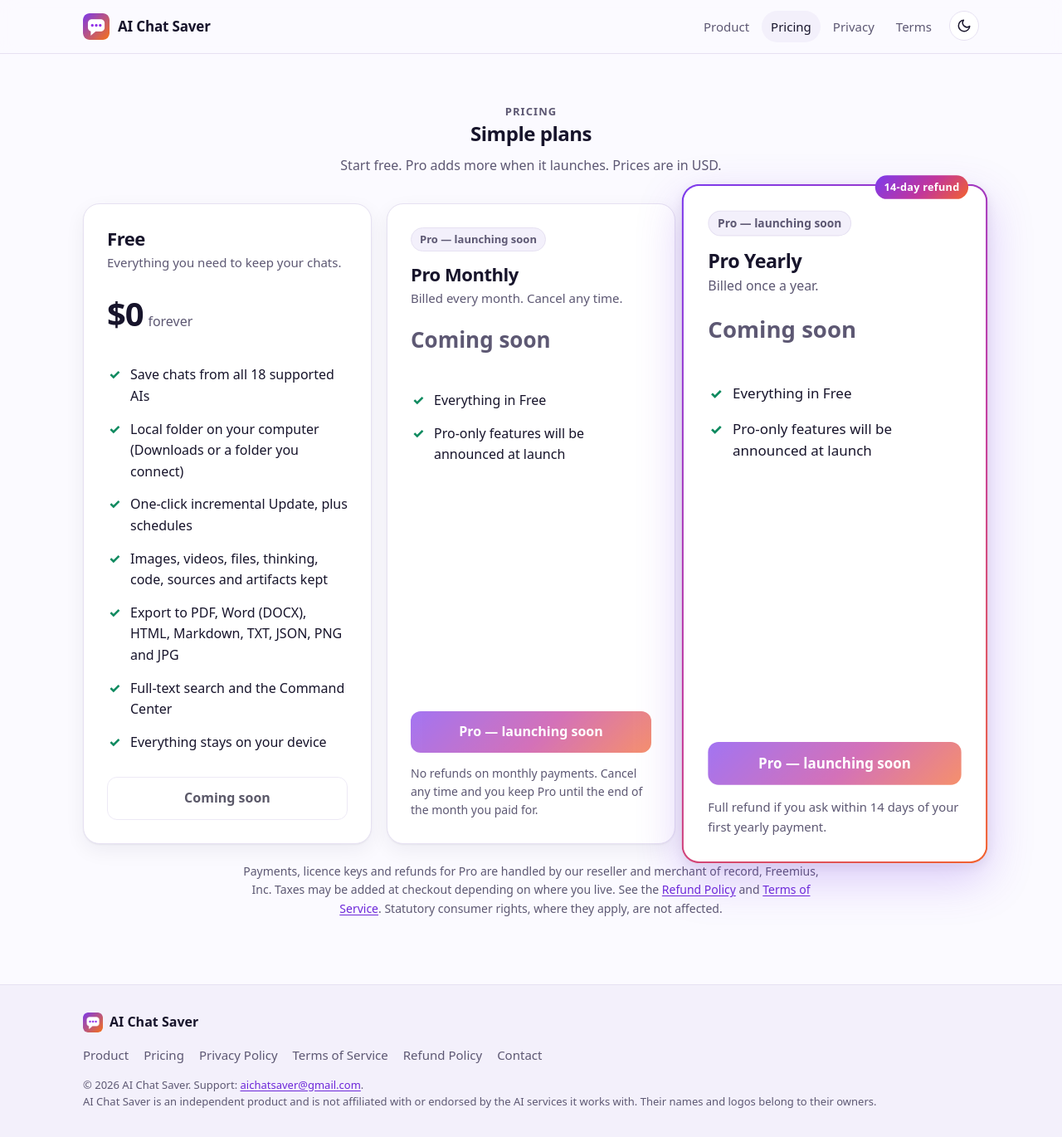
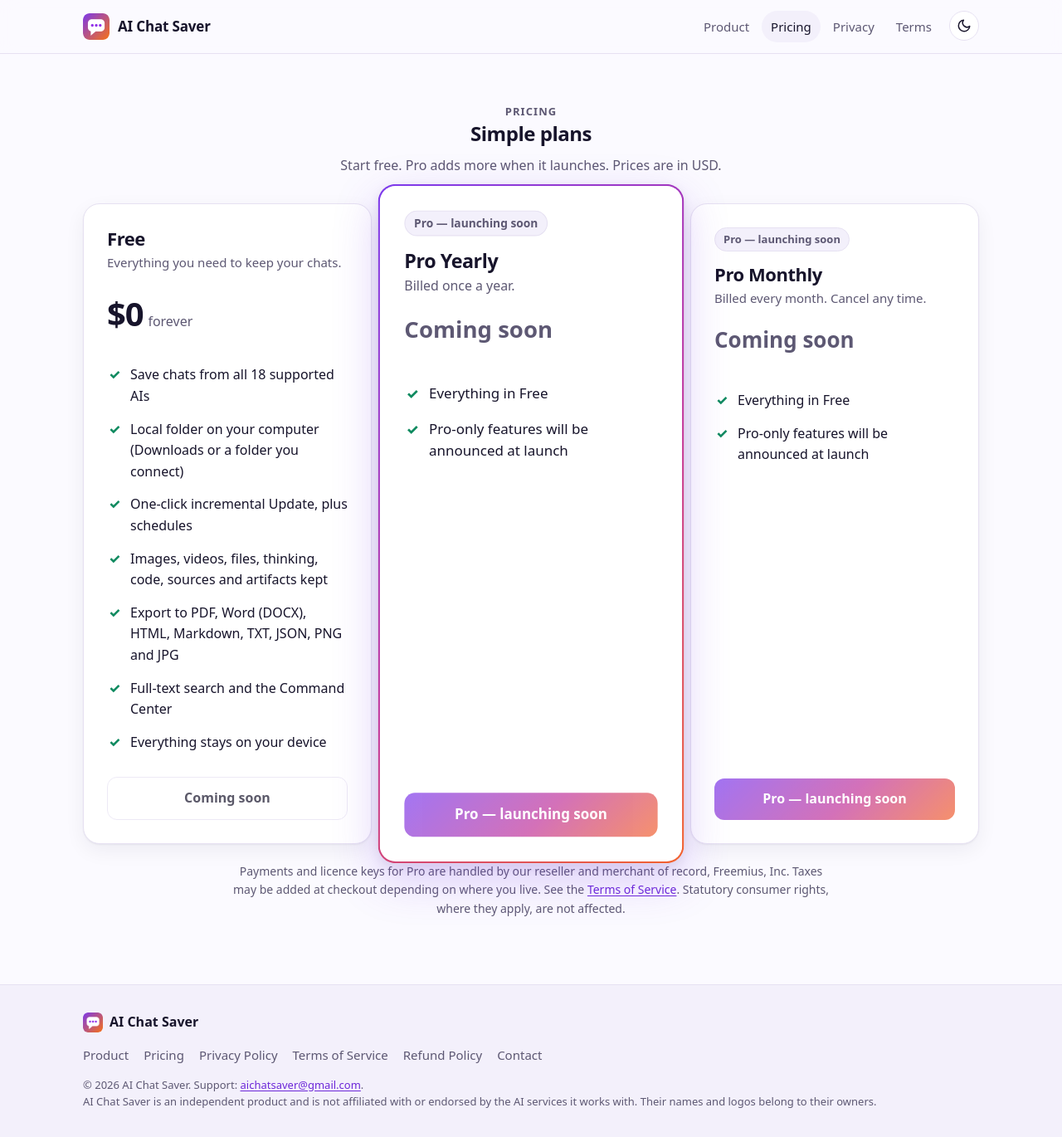
Before and after one commit to aichatsaver/aichatsaver.github.io, a Jekyll site: the page built from pricing.html, in a window 1280 px wide and 1370 px high. Shown: the whole window at 83% size. Built offline with Jekyll 4.4.1, drawn with Linux system fonts in a browser that asks for light colours.

Commit message:
Pricing: yearly in the middle and highlighted, no refund lines

```diff
--- a/pricing.html
+++ b/pricing.html
@@ -27,6 +27,19 @@
 
       <!--PRICE-->
       <!-- Pro price and feature split: set price_monthly, price_yearly and pro_features in _data/site.yml (Pages CMS: Site settings). -->
+      <div class="plan featured">
+        <span class="status">{{ s.pro_status }}</span>
+        <h2>Pro Yearly</h2>
+        <p class="sub">Billed once a year.</p>
+        <!--PRICE_YEARLY-->
+        <div class="price">{% include price.html value=s.price_yearly per="/ year" %}</div>
+        <ul>
+          {% for f in s.pro_features %}<li>{{ f }}</li>
+          {% endfor %}
+        </ul>
+        <span class="btn" aria-disabled="true">{{ s.pro_status }}</span>
+      </div>
+
       <div class="plan">
         <span class="status">{{ s.pro_status }}</span>
         <h2>Pro Monthly</h2>
@@ -38,25 +51,10 @@
           {% endfor %}
         </ul>
         <span class="btn" aria-disabled="true">{{ s.pro_status }}</span>
-        <p class="fine" style="text-align:left;margin-top:14px">No refunds on monthly payments. Cancel any time and you keep Pro until the end of the month you paid for.</p>
       </div>
 
-      <div class="plan featured">
-        <span class="badge">{{ s.refund_days }}-day refund</span>
-        <span class="status">{{ s.pro_status }}</span>
-        <h2>Pro Yearly</h2>
-        <p class="sub">Billed once a year.</p>
-        <!--PRICE_YEARLY-->
-        <div class="price">{% include price.html value=s.price_yearly per="/ year" %}</div>
-        <ul>
-          {% for f in s.pro_features %}<li>{{ f }}</li>
-          {% endfor %}
-        </ul>
-        <span class="btn" aria-disabled="true">{{ s.pro_status }}</span>
-        <p class="fine" style="text-align:left;margin-top:14px">Full refund if you ask within {{ s.refund_days }} days of your first yearly payment.</p>
-      </div>
     </div>
 
-    <p class="fine">Payments, licence keys and refunds for Pro are handled by our reseller and merchant of record, Freemius, Inc. Taxes may be added at checkout depending on where you live. See the <a href="{{ '/refund.html' | relative_url }}">Refund Policy</a> and <a href="{{ '/terms.html' | relative_url }}">Terms of Service</a>. Statutory consumer rights, where they apply, are not affected.</p>
+    <p class="fine">Payments and licence keys for Pro are handled by our reseller and merchant of record, Freemius, Inc. Taxes may be added at checkout depending on where you live. See the <a href="{{ '/terms.html' | relative_url }}">Terms of Service</a>. Statutory consumer rights, where they apply, are not affected.</p>
   </div>
 </section>
```
